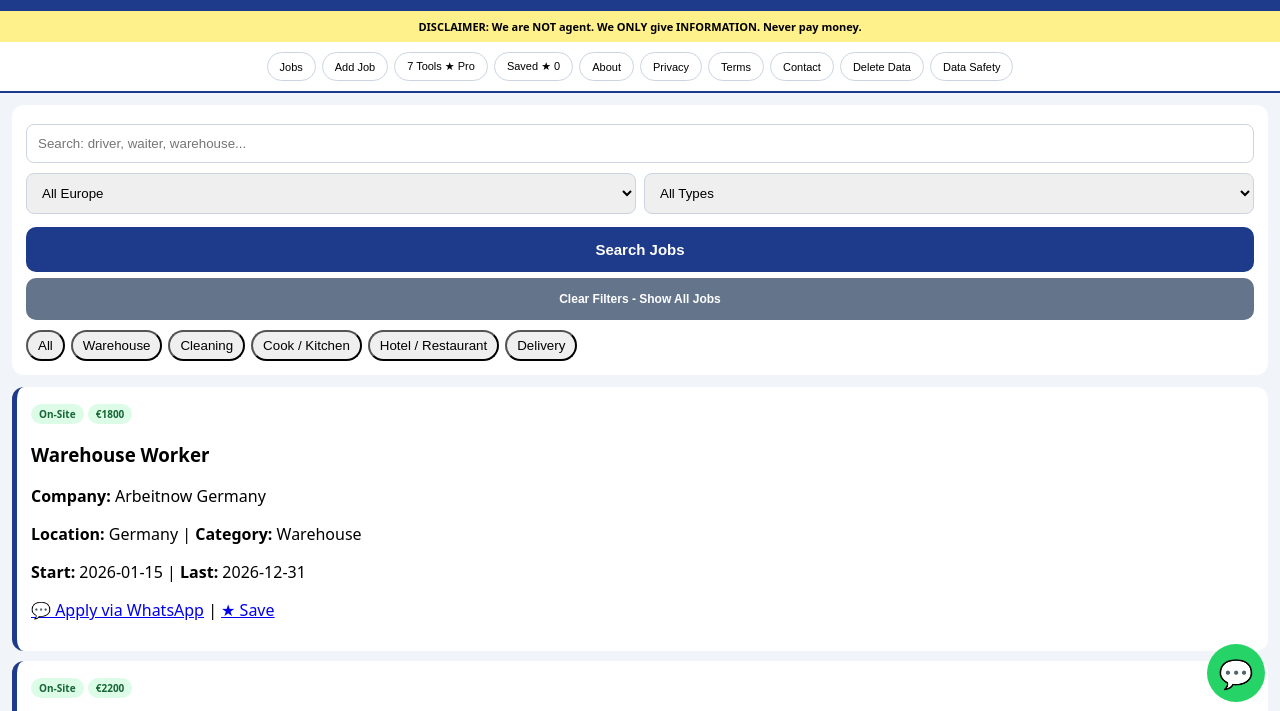
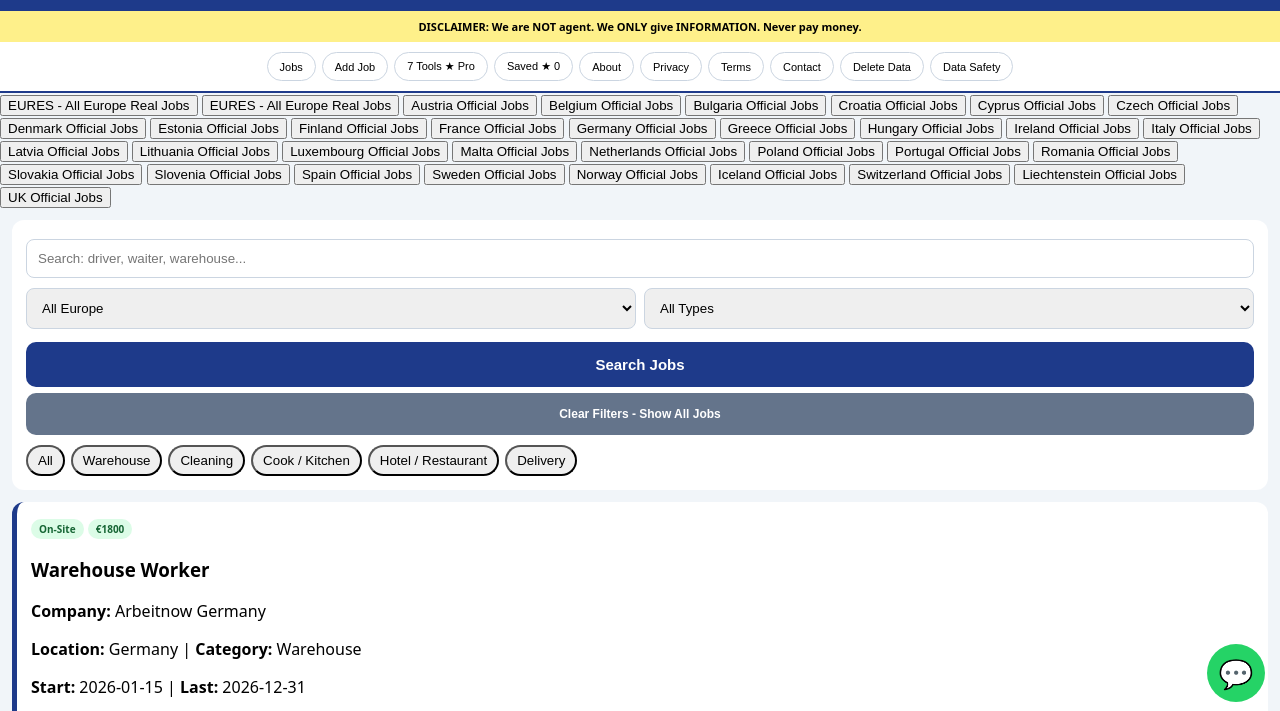
Before and after one commit to mahteeqahteeq-cmyk/europe-jobs, a plain HTML site: page index.html in a window 1280 px wide. Shown: the part 78-789 px from the top of the page. Drawn offline with Linux system fonts and the light colour scheme.

Commit message:
Update index.html

```diff
--- a/index.html
+++ b/index.html
@@ -39,6 +39,40 @@
 <button onclick="openPage('delete')">Delete Data</button>
 <button onclick="openPage('safety')">Data Safety</button>
 </div>
+ <a href="https://eures.europa.eu" target="_blank"><button>EURES - All Europe Real Jobs</button></a>
+ <a href="https://eures.europa.eu" target="_blank"><button>EURES - All Europe Real Jobs</button></a>
+<a href="https://www.ams.at" target="_blank"><button>Austria Official Jobs</button></a>
+<a href="https://www.vdab.be" target="_blank"><button>Belgium Official Jobs</button></a>
+<a href="https://www.az.government.bg" target="_blank"><button>Bulgaria Official Jobs</button></a>
+<a href="https://www.hzz.hr" target="_blank"><button>Croatia Official Jobs</button></a>
+<a href="https://www.pescps.dl.mlsi.gov.cy" target="_blank"><button>Cyprus Official Jobs</button></a>
+<a href="https://www.uradprace.cz" target="_blank"><button>Czech Official Jobs</button></a>
+<a href="https://jobnet.dk" target="_blank"><button>Denmark Official Jobs</button></a>
+<a href="https://www.tootukassa.ee" target="_blank"><button>Estonia Official Jobs</button></a>
+<a href="https://tyomarkkinatori.fi" target="_blank"><button>Finland Official Jobs</button></a>
+<a href="https://www.francetravail.fr" target="_blank"><button>France Official Jobs</button></a>
+<a href="https://www.arbeitsagentur.de/jobsuche" target="_blank"><button>Germany Official Jobs</button></a>
+<a href="https://www.dypa.gov.gr" target="_blank"><button>Greece Official Jobs</button></a>
+<a href="https://nfsz.munka.hu" target="_blank"><button>Hungary Official Jobs</button></a>
+<a href="https://www.gov.ie/social-protection" target="_blank"><button>Ireland Official Jobs</button></a>
+<a href="https://www.anpal.gov.it" target="_blank"><button>Italy Official Jobs</button></a>
+<a href="https://www.nva.gov.lv" target="_blank"><button>Latvia Official Jobs</button></a>
+<a href="https://uzt.lt" target="_blank"><button>Lithuania Official Jobs</button></a>
+<a href="https://adem.public.lu" target="_blank"><button>Luxembourg Official Jobs</button></a>
+<a href="https://jobsplus.gov.mt" target="_blank"><button>Malta Official Jobs</button></a>
+<a href="https://www.werk.nl" target="_blank"><button>Netherlands Official Jobs</button></a>
+<a href="https://oferty.praca.gov.pl" target="_blank"><button>Poland Official Jobs</button></a>
+<a href="https://www.iefp.pt" target="_blank"><button>Portugal Official Jobs</button></a>
+<a href="https://www.anofm.ro" target="_blank"><button>Romania Official Jobs</button></a>
+<a href="https://www.upsvr.gov.sk" target="_blank"><button>Slovakia Official Jobs</button></a>
+<a href="https://www.ess.gov.si" target="_blank"><button>Slovenia Official Jobs</button></a>
+<a href="https://www.sepe.es" target="_blank"><button>Spain Official Jobs</button></a>
+<a href="https://arbetsformedlingen.se" target="_blank"><button>Sweden Official Jobs</button></a>
+<a href="https://www.nav.no" target="_blank"><button>Norway Official Jobs</button></a>
+<a href="https://island.is" target="_blank"><button>Iceland Official Jobs</button></a>
+<a href="https://www.job-room.ch" target="_blank"><button>Switzerland Official Jobs</button></a>
+<a href="https://www.ams.li" target="_blank"><button>Liechtenstein Official Jobs</button></a>
+<a href="https://www.gov.uk/find-a-job" target="_blank"><button>UK Official Jobs</button></a>
 <div class="card">
 <input type="text" id="q" placeholder="Search: driver, waiter, warehouse..." oninput="doFilter()">
 <div class="row"><div><select id="country" onchange="doFilter()"><option value="All">All Europe</option><option>Germany</option><option>Austria</option><option>France</option><option>Spain</option><option>Italy</option><option>Poland</option><option>Netherlands</option></select></div><div><select id="jtype" onchange="doFilter()"><option value="All">All Types</option><option value="On-Site">On-Site</option><option value="Hybrid">Hybrid</option><option value="Remote">Remote</option></select></div></div>
```
